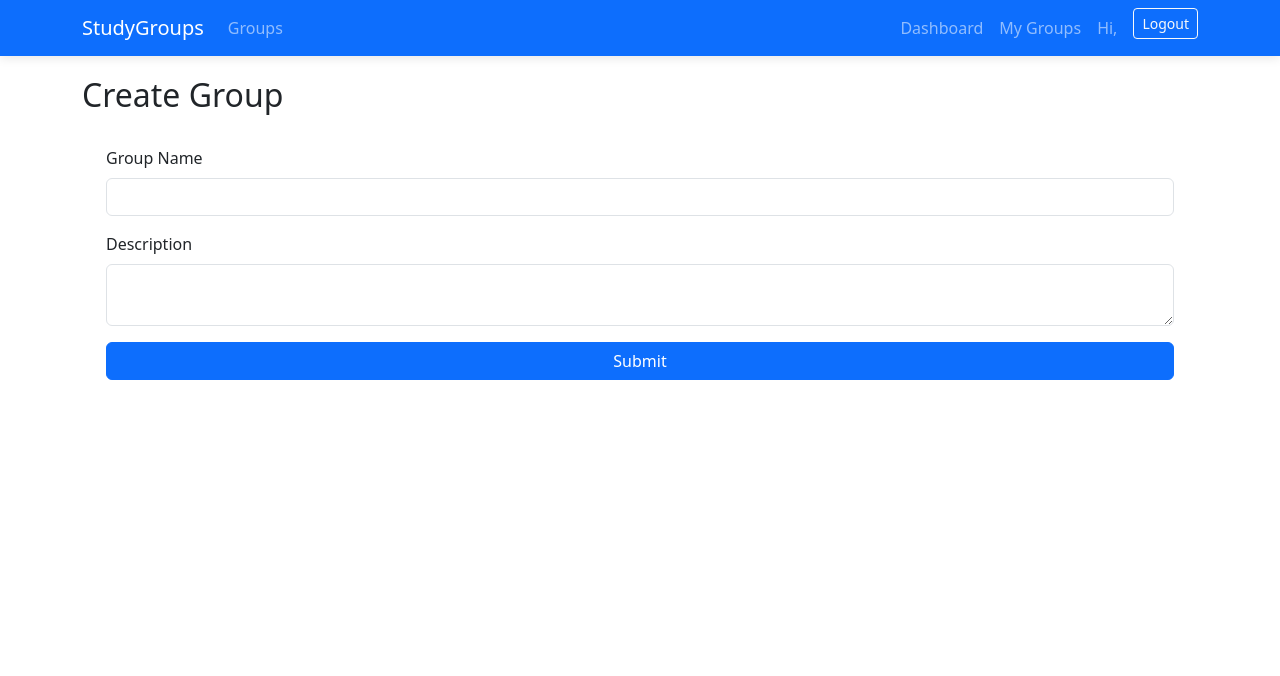
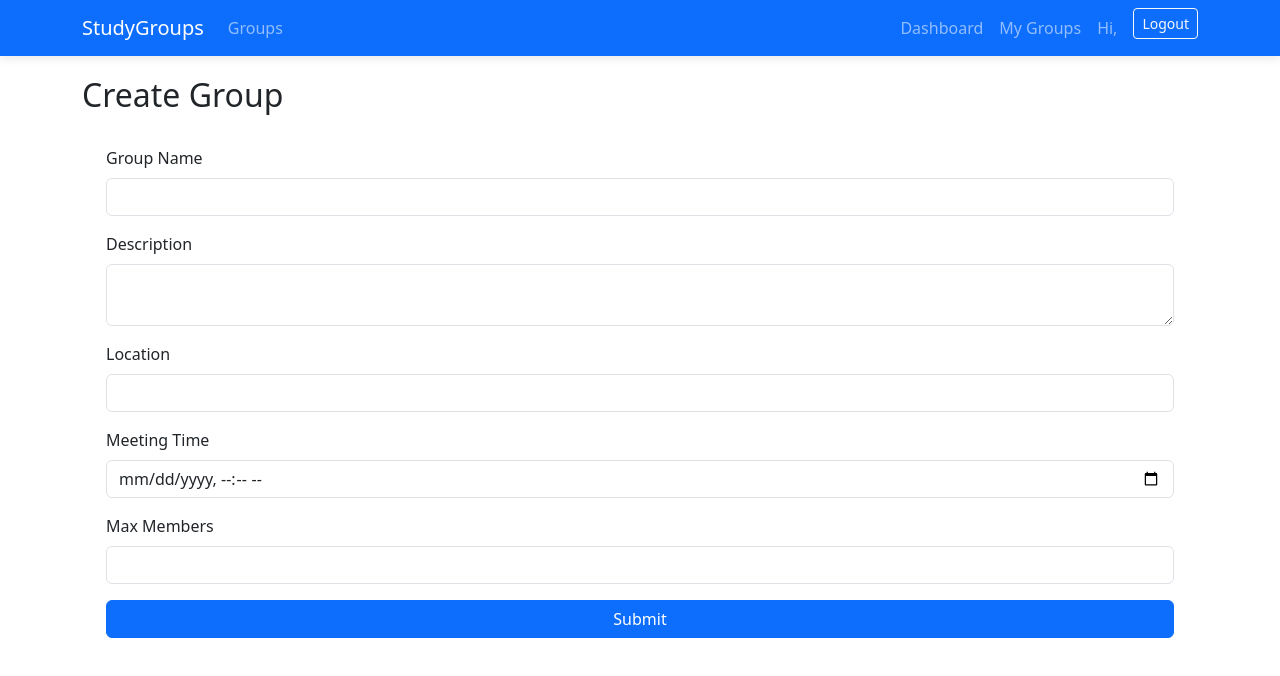
Before and after one commit to cjchichi/End-Phase-4-Project, a React (Create React App) app in the folder study-group-frontend/: page /groups/new in a window 1280 px wide. Shown: the top 676 px of the page. Built offline with nearby package versions, Linux system fonts and the light colour scheme; sample sign-in values are in the browser's storage.

Commit message:
dashboard

```diff
--- a/study-group-frontend/src/components/groups/GroupForm.js
+++ b/study-group-frontend/src/components/groups/GroupForm.js
@@ -1,3 +1,4 @@
+/*
 import React, { useState } from 'react';
 
 const GroupForm = ({ onSubmit, initialData }) => {
@@ -25,3 +26,75 @@ const GroupForm = ({ onSubmit, initialData }) => {
 };
 
 export default GroupForm;
+*/
+
+import React, { useState } from 'react';
+
+const GroupForm = ({ onSubmit, initialData }) => {
+  const [name, setName] = useState(initialData?.name || '');
+  const [description, setDescription] = useState(initialData?.description || '');
+  const [location, setLocation] = useState(initialData?.location || '');
+  const [meetingTime, setMeetingTime] = useState(initialData?.meeting_time || '');
+  const [maxMembers, setMaxMembers] = useState(initialData?.max_members || '');
+
+  const handleSubmit = (e) => {
+    e.preventDefault();
+    onSubmit({ name, description, location, meeting_time: meetingTime, max_members: maxMembers });
+  };
+
+  return (
+    <form onSubmit={handleSubmit} className="p-4">
+      <div className="mb-3">
+        <label className="form-label">Group Name</label>
+        <input
+          type="text"
+          className="form-control"
+          value={name}
+          onChange={(e) => setName(e.target.value)}
+          required
+        />
+      </div>
+      <div className="mb-3">
+        <label className="form-label">Description</label>
+        <textarea
+          className="form-control"
+          value={description}
+          onChange={(e) => setDescription(e.target.value)}
+          required
+        />
+      </div>
+      <div className="mb-3">
+        <label className="form-label">Location</label>
+        <input
+          type="text"
+          className="form-control"
+          value={location}
+          onChange={(e) => setLocation(e.target.value)}
+          required
+        />
+      </div>
+      <div className="mb-3">
+        <label className="form-label">Meeting Time</label>
+        <input
+          type="datetime-local"
+          className="form-control"
+          value={meetingTime}
+          onChange={(e) => setMeetingTime(e.target.value)}
+        />
+      </div>
+      <div className="mb-3">
+        <label className="form-label">Max Members</label>
+        <input
+          type="number"
+          className="form-control"
+          value={maxMembers}
+          onChange={(e) => setMaxMembers(e.target.value)}
+          required
+        />
+      </div>
+      <button type="submit" className="btn btn-primary w-100">Submit</button>
+    </form>
+  );
+};
+
+export default GroupForm;
--- a/study-group-frontend/src/pages/dashboard/DashboardPage.js
+++ b/study-group-frontend/src/pages/dashboard/DashboardPage.js
@@ -11,7 +11,93 @@ const DashboardPage = () => {
 };
 
 export default DashboardPage;
+*
+
+import React from 'react';
+import { Link } from 'react-router-dom';
+
+const Dashboard = () => {
+  return (
+    <div className="container py-5">
+      <div className="text-center mb-5">
+        <h1 className="display-5 fw-bold">Welcome to Study Groups</h1>
+        <p className="lead text-muted">
+          Connect, collaborate, and grow with fellow learners.
+        </p>
+        <h2 className="text-center">Dashboard</h2>
+        <p>Welcome to your dashboard! Here you can manage your groups and memberships.</p>
+      </div>
+
+      <div className="row g-4">
+        <div className="col-md-4">
+          <div className="card shadow border-0 h-100">
+            <div className="card-body d-flex flex-column">
+              <h5 className="card-title">Explore Groups</h5>
+              <p className="card-text">Browse study groups based on topics and locations.</p>
+              <Link to="/groups" className="btn btn-primary mt-auto">View Groups</Link>
+            </div>
+          </div>
+        </div>
+
+        <div className="col-md-4">
+          <div className="card shadow border-0 h-100">
+            <div className="card-body d-flex flex-column">
+              <h5 className="card-title">Create a Group</h5>
+              <p className="card-text">Start your own group and invite others to join.</p>
+              <Link to="/groups/new" className="btn btn-success mt-auto">Create Group</Link>
+            </div>
+          </div>
+        </div>
+
+        <div className="col-md-4">
+          <div className="card shadow border-0 h-100">
+            <div className="card-body d-flex flex-column">
+              <h5 className="card-title">My Groups</h5>
+              <p className="card-text">See groups you've created or joined.</p>
+              <Link to="/my-groups" className="btn btn-secondary mt-auto">My Groups</Link>
+            </div>
+
+            <div className="col-md-4">
+              <div className="card shadow border-0 h-100">
+              <div className="card-body d-flex flex-column">
+              <h5 className="card-title">Membership Management</h5>
+              <p className="card-text">Manage your group memberships and roles.</p>
+              <Link to="/members" className="btn btn-info mt-auto">Member List</Link>
+              <Link to="/join-group" className="btn btn-warning mt-auto">Join Group</Link>
+              <Link to="/leave-group" className="btn btn-danger mt-auto">Leave Group</Link>
+              <Link to="/edit-member-role" className="btn btn-light mt-auto">Edit Member Role</Link>
+            </div>
+          </div>
+        </div>
+      </div>
+    </div>
+  );
+};
+
+export default Dashboard;
 */
+
+        /* New Membership Section *}
+        <div className="col-md-4">
+          <div className="card shadow border-0 h-100">
+            <div className="card-body d-flex flex-column">
+              <h5 className="card-title">Membership Management</h5>
+              <p className="card-text">Manage your group memberships and roles.</p>
+              <Link to="/members" className="btn btn-info mt-auto">Member List</Link>
+              <Link to="/join-group" className="btn btn-warning mt-auto">Join Group</Link>
+              <Link to="/leave-group" className="btn btn-danger mt-auto">Leave Group</Link>
+              <Link to="/edit-member-role" className="btn btn-light mt-auto">Edit Member Role</Link>
+            </div>
+          </div>
+        </div>
+      </div>
+    </div>
+  );
+};
+
+export default Dashboard;
+*/
+
 
 import React from 'react';
 import { Link } from 'react-router-dom';
@@ -58,6 +144,20 @@ const Dashboard = () => {
             </div>
           </div>
         </div>
+
+        {/* New Membership Section */}
+        <div className="col-md-4">
+          <div className="card shadow border-0 h-100">
+            <div className="card-body d-flex flex-column">
+              <h5 className="card-title">Membership Management</h5>
+              <p className="card-text">Manage your group memberships and roles.</p>
+              <Link to="/members" className="btn btn-info mt-auto">Member List</Link>
+              <Link to="/join-group" className="btn btn-warning mt-auto">Join Group</Link>
+              <Link to="/leave-group" className="btn btn-danger mt-auto">Leave Group</Link>
+              <Link to="/edit-member-role" className="btn btn-light mt-auto">Edit Member Role</Link>
+            </div>
+          </div>
+        </div>
       </div>
     </div>
   );
--- a/study-group-frontend/src/pages/groups/CreateGroupPage.js
+++ b/study-group-frontend/src/pages/groups/CreateGroupPage.js
@@ -26,7 +26,7 @@ const CreateGroupPage = () => {
 };
 
 export default CreateGroupPage;
-*/
+*
 
 import React from 'react';
 import GroupForm from '../../components/groups/GroupForm';
@@ -70,3 +70,50 @@ const CreateGroupPage = () => {
 };
 
 export default CreateGroupPage;
+*/
+
+import React, { useState } from 'react';
+import { useNavigate } from 'react-router-dom';
+import GroupForm from '../../components/groups/GroupForm';
+
+const CreateGroupPage = () => {
+  const navigate = useNavigate();
+  const [error, setError] = useState('');
+
+  const handleSubmit = async (groupData) => {
+    try {
+      const token = localStorage.getItem('token'); // Retrieve the token from local storage
+      const response = await fetch(`${process.env.REACT_APP_API_URL}/api/groups`, {
+        method: 'POST',
+        headers: {
+          'Content-Type': 'application/json',
+          'Authorization': `Bearer ${token}` // Include the token in the Authorization header
+        },
+        body: JSON.stringify(groupData),
+      });
+
+      if (response.ok) {
+        const data = await response.json();
+        console.log('Group created:', data);
+        navigate('/groups'); // Redirect to the groups page
+      } else {
+        const errorData = await response.json();
+        console.error('Error creating group:', errorData);
+        setError(errorData.message || 'Failed to create group');
+      }
+    } catch (error) {
+      console.error('Error creating group:', error);
+      setError('An error occurred while creating the group.');
+    }
+  };
+
+  return (
+    <div className="container">
+      <h2>Create Group</h2>
+      {error && <div className="alert alert-danger">{error}</div>}
+      <GroupForm onSubmit={handleSubmit} />
+    </div>
+  );
+};
+
+export default CreateGroupPage;
--- a/study-group-frontend/src/pages/groups/GroupListPage.js
+++ b/study-group-frontend/src/pages/groups/GroupListPage.js
@@ -12,6 +12,7 @@ const GroupListPage = () => {
 
   console.log('Groups', groups);
   const filteredGroups = Array.isArray(groups) ? groups.filter(group => group.name.toLowerCase().includes(searchTerm.toLowerCase())) : [];
+  console.log('Filtered Group', filteredGroups);
 
   return (
     <div className="container">
```
